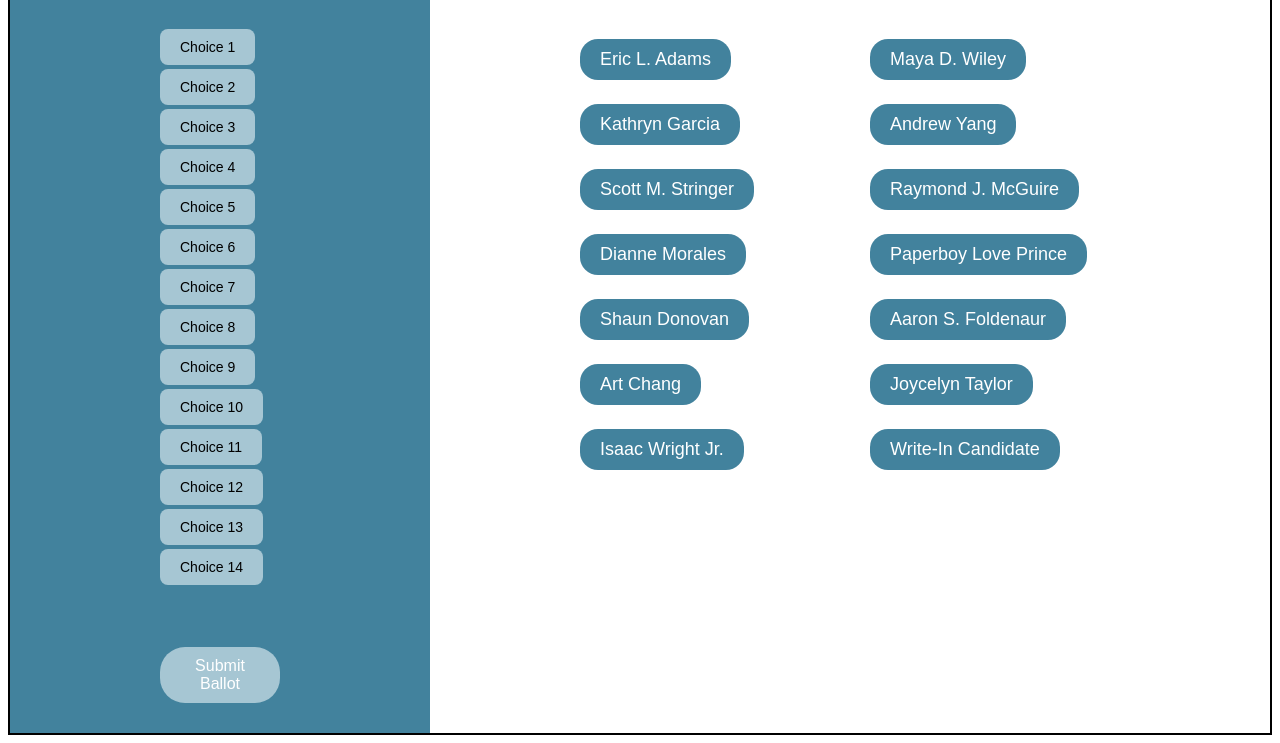
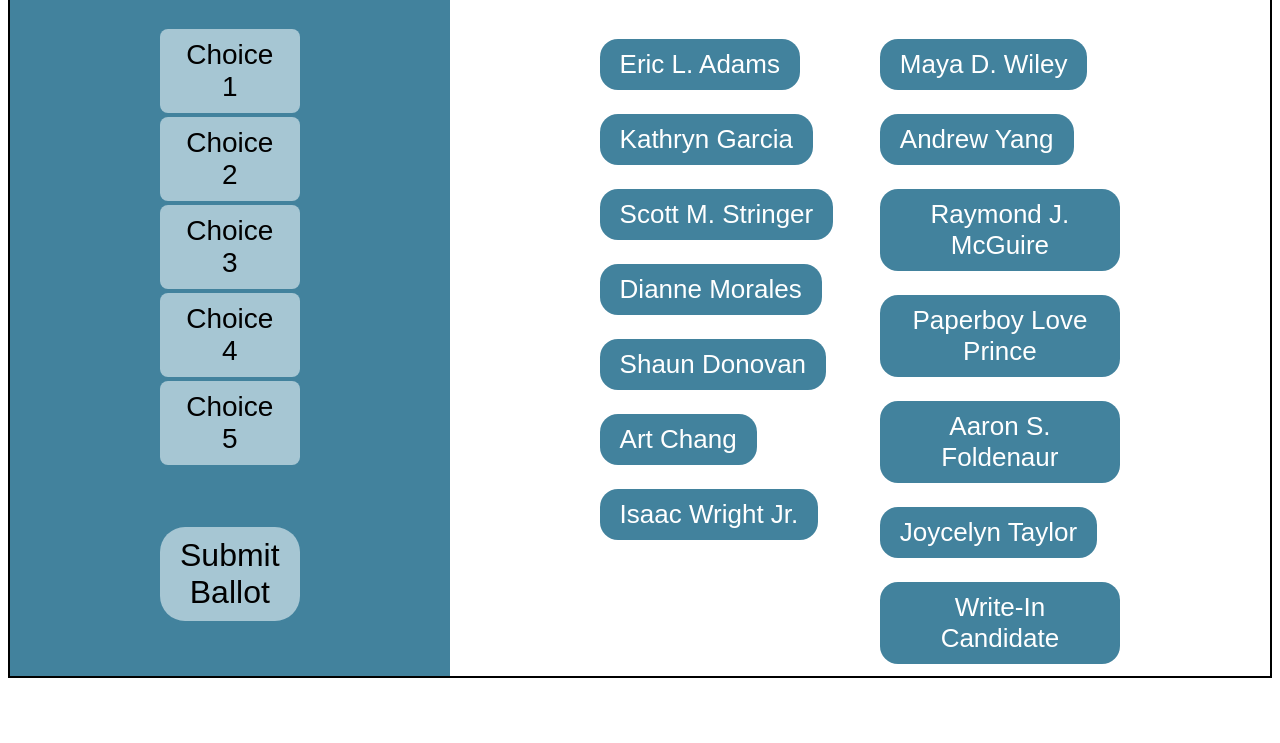
Before and after one commit to RubberDuckkie/RCV-Ballot, a plain HTML site: page index.html in a window 1280 px wide. Shown: the part 204-947 px from the top of the page. After the commit the page ends 890 px from the top, so only its background shows below. Drawn offline with Linux system fonts and the light colour scheme.

Commit message:
More Fixes
Limited the ballot to five. If the ballot isn't maxed, then it wouldn't submit. Also upped the font on things so that everything doesn't look too small.

```diff
--- a/css/style.css
+++ b/css/style.css
@@ -58,7 +58,7 @@
     border-radius: 8px;
     border: none;
 
-    font-size: 14px;
+    font-size: 28px;
     color: black;
 }
 
@@ -73,8 +73,9 @@
     border-radius: 25px;
     border: none;
 
-    font-size: 16px;
-    color: white;
+    font-size: 32px;
+    color: black;
+
 }
 
 /* Candidate Buttons */
@@ -127,6 +128,6 @@
     border-radius: 18px;
     border: none;
 
-    font-size: 18px;
+    font-size: 26px;
     color: white;
 }
--- a/index.html
+++ b/index.html
@@ -26,7 +26,7 @@
             <button type="button" class = "editButton" id="choice3">Choice 3</button>
             <button type="button" class = "editButton" id="choice4">Choice 4</button>
             <button type="button" class = "editButton" id="choice5">Choice 5</button>
-            <button type="button" class = "editButton" id="choice6">Choice 6</button>
+            <!-- <button type="button" class = "editButton" id="choice6">Choice 6</button>
             <button type="button" class = "editButton" id="choice7">Choice 7</button>
             <button type="button" class = "editButton" id="choice8">Choice 8</button>
             <button type="button" class = "editButton" id="choice9">Choice 9</button>
@@ -34,7 +34,7 @@
             <button type="button" class = "editButton" id="choice11">Choice 11</button>
             <button type="button" class = "editButton" id="choice12">Choice 12</button>
             <button type="button" class = "editButton" id="choice13">Choice 13</button>
-            <button type="button" class = "editButton" id="choice14">Choice 14</button>
+            <button type="button" class = "editButton" id="choice14">Choice 14</button> -->
 
             <button type="button" class = "submitButton" id="submit" onclick="ballotSubmission()">Submit Ballot</button>
 
--- a/src/main.js
+++ b/src/main.js
@@ -8,6 +8,12 @@
 
     orderedCandidate.push(candidate)
     //console.log(orderedCandidate);
+
+    //Theres only a max of 5 for the ballot
+    if(orderedCandidate.length > 5){
+        orderedCandidate.length = Math.min(orderedCandidate.length, 5);
+    }
+
 
     //make a list w/o any duplicates
     finalCandidates = [...new Set(orderedCandidate)];
@@ -21,6 +27,8 @@
         document.querySelector(`#choice${i+1}`).innerHTML = `${finalCandidates[i]}`;
     }
 
+
+
     return finalCandidates;
 }
 
@@ -32,6 +40,7 @@
 //submission confirmation: ballet and each candidate choice
 
 function ballotSubmission(){
+
     if(confirm(`Are you sure you want to submit your ballot?`))
     {
         //confirm
```
